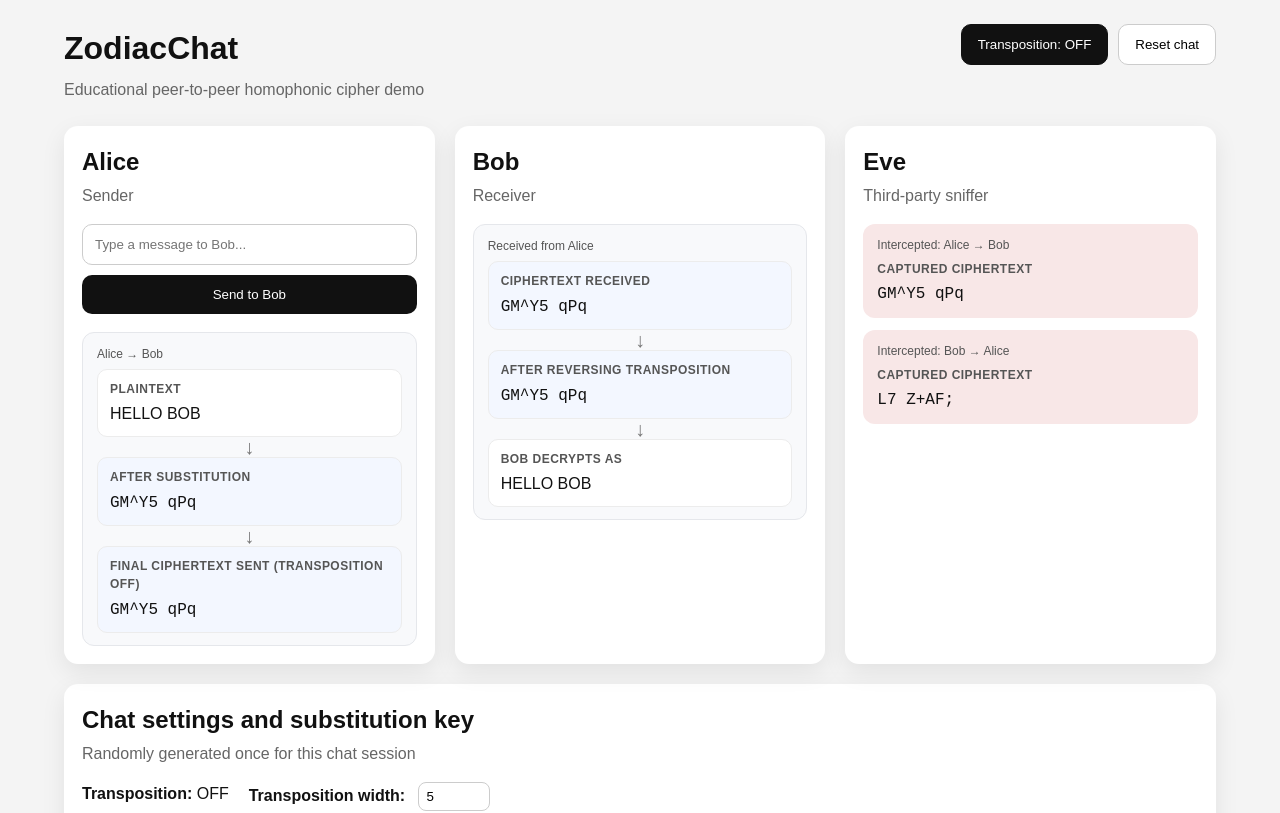
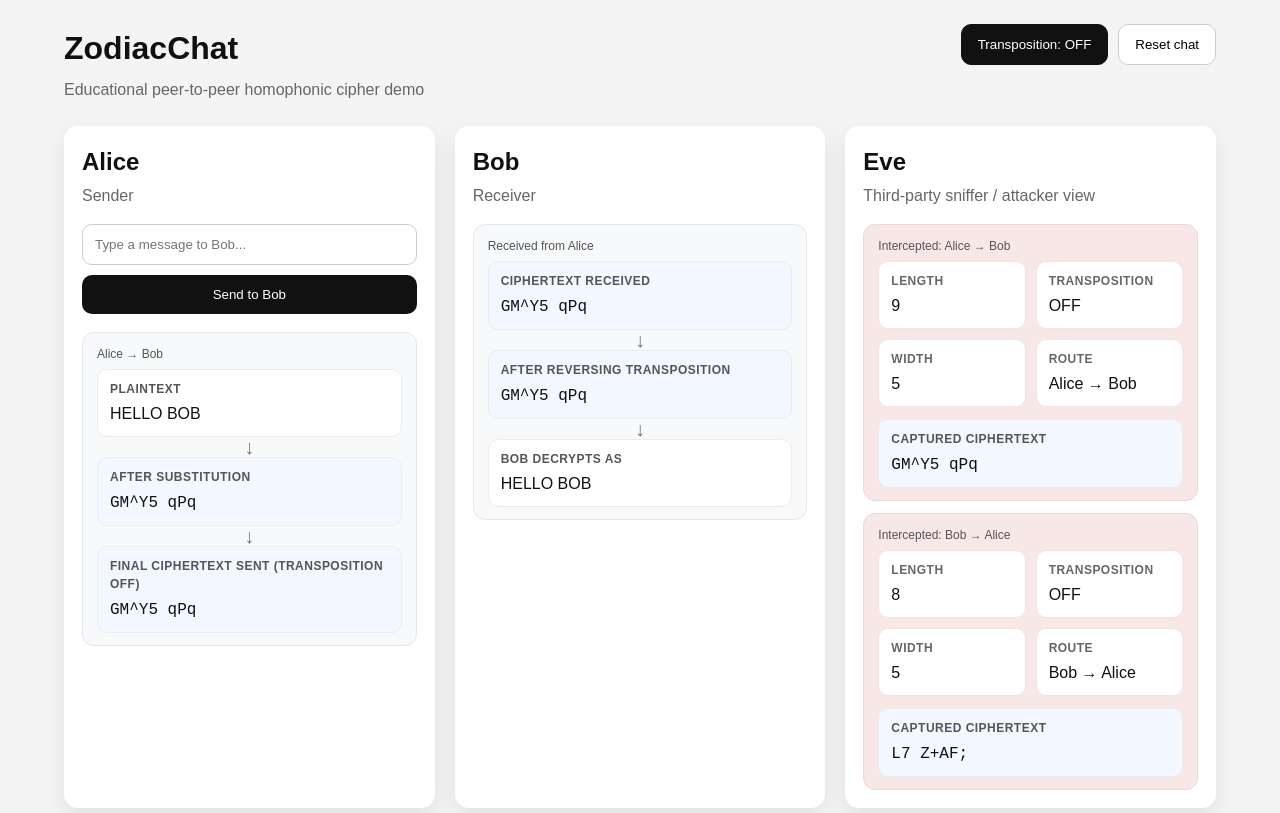
Before and after one commit to teyter/ZodiacChat, a React (Vite) app: page / in a window 1280 px wide. Shown: the top 813 px of the page. Built offline with nearby package versions, Linux system fonts and the light colour scheme.

Commit message:
add: more eve info

```diff
--- a/src/App.css
+++ b/src/App.css
@@ -228,3 +228,43 @@ body {
   color: #777;
   line-height: 1;
 }
+
+.attacker-card {
+  background: #fff6f6;
+  border: 1px solid #f0d6d6;
+}
+
+.attacker-meta-grid {
+  display: grid;
+  grid-template-columns: repeat(2, 1fr);
+  gap: 10px;
+  margin-bottom: 12px;
+}
+
+.attacker-meta-item {
+  background: white;
+  border: 1px solid #f1e4e4;
+  border-radius: 10px;
+  padding: 10px 12px;
+}
+
+.attacker-meta-label {
+  display: block;
+  font-size: 12px;
+  font-weight: bold;
+  color: #666;
+  text-transform: uppercase;
+  letter-spacing: 0.04em;
+  margin-bottom: 4px;
+}
+
+.attacker-meta-value {
+  display: block;
+  word-break: break-word;
+}
+
+@media (max-width: 900px) {
+  .attacker-meta-grid {
+    grid-template-columns: 1fr;
+  }
+}
--- a/src/App.jsx
+++ b/src/App.jsx
@@ -495,17 +495,48 @@ export default function App() {
 
         <section className="panel">
           <h2>Eve</h2>
-          <p className="panel-subtitle">Third-party sniffer</p>
+          <p className="panel-subtitle">Third-party sniffer / attacker view</p>
 
           <div className="message-list">
             {appState.messages.map((msg) => (
-              <div key={msg.id} className="message-card sniffed">
+              <div key={msg.id} className="message-card sniffed attacker-card">
                 <div className="message-meta">
                   Intercepted: {msg.from} → {msg.to}
                 </div>
 
-                <div className="label">Captured ciphertext</div>
-                <div className="ciphertext">{msg.finalCiphertext}</div>
+                <div className="attacker-meta-grid">
+                  <div className="attacker-meta-item">
+                    <span className="attacker-meta-label">Length</span>
+                    <span className="attacker-meta-value">
+                      {msg.finalCiphertext.length}
+                    </span>
+                  </div>
+
+                  <div className="attacker-meta-item">
+                    <span className="attacker-meta-label">Transposition</span>
+                    <span className="attacker-meta-value">
+                      {msg.transpositionEnabled ? 'ON' : 'OFF'}
+                    </span>
+                  </div>
+
+                  <div className="attacker-meta-item">
+                    <span className="attacker-meta-label">Width</span>
+                    <span className="attacker-meta-value">
+                      {msg.transpositionWidth}
+                    </span>
+                  </div>
+
+                  <div className="attacker-meta-item">
+                    <span className="attacker-meta-label">Route</span>
+                    <span className="attacker-meta-value">
+                      {msg.from} → {msg.to}
+                    </span>
+                  </div>
+                </div>
+
+                <PipelineStep label="Captured ciphertext" emphasized>
+                  <span className="ciphertext">{msg.finalCiphertext}</span>
+                </PipelineStep>
               </div>
             ))}
           </div>
```
